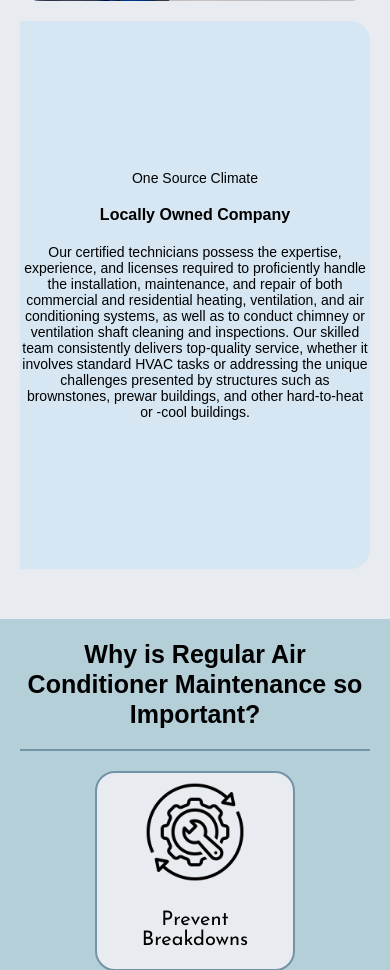
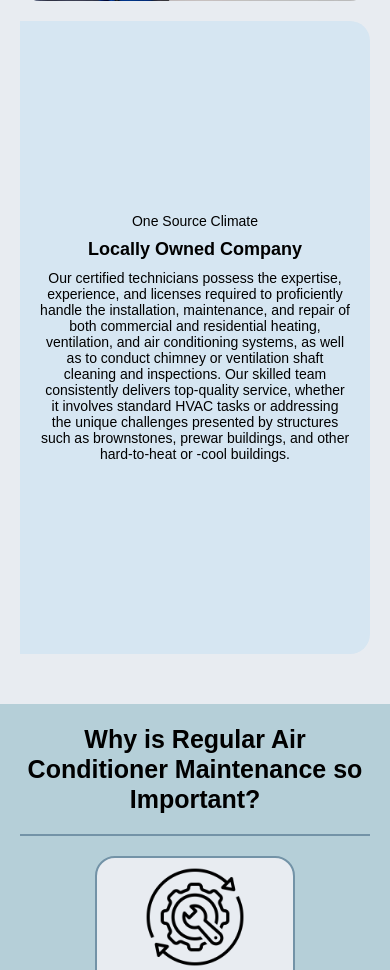
Before and after one commit to Andy2020code/hvac-01, a Flask app: page / in a window 390 px wide. Shown: the part 3019-3989 px from the top of the page. Run offline with Flask 3, Linux system fonts and the light colour scheme; some web fonts are replaced.

Commit message:
design update

```diff
--- a/app.py
+++ b/app.py
@@ -75,4 +75,4 @@ if __name__ == '__main__':
     observer.schedule(event_handler, path='.', recursive=True)
     observer.start()
 
-    app.run(host='0.0.0.0', port=80, threaded=True)
+    app.run(host='0.0.0.0', port=5000, threaded=True)
--- a/static/css/index.css
+++ b/static/css/index.css
@@ -343,16 +343,12 @@ input[type="checkbox"]{
 
     .loc-div{
       width: 350px;
-      height: 65vh;
-    }
-
-    .loc-div p{
-      margin: 10px 0px;
+      height: 75vh;
     }
 
     .loc-div h1{
-      margin: 10px 0px;
-      font-size: 16px;
+      margin: 0px 20px;
+      font-size: 18px;
       font-family: "termina", sans-serif;
       font-weight: 600;
       font-style: normal;
@@ -527,7 +523,7 @@ input[type="checkbox"]{
     font-weight: 400;
     font-style: normal;
     position: relative;
-    left: 145px;
+    left: 100px;
     margin: 20px 20px;
     cursor: pointer;
   }
@@ -657,6 +653,7 @@ input[type="checkbox"]{
 
     .request-service-layout{
       width: 350px;
+      height: 485px;
     }
 
     .qeac-layout{
@@ -895,6 +892,7 @@ input[type="checkbox"]{
   text-align: center;
   font-size: 15px;
 }
+}
 
 
 
--- a/static/css/service.css
+++ b/static/css/service.css
@@ -160,8 +160,8 @@ input[type="checkbox"]{
   }
 
   .card01{
-    width: 250px;
-    height: 350px;
+    width: 350px;
+    height: 300px;
     background-color: #7393A7;
     margin: 20px 20px;
     display: flex;
```
Also changed, not shown: static/css/request-estimate.css (+20 -1 lines).
